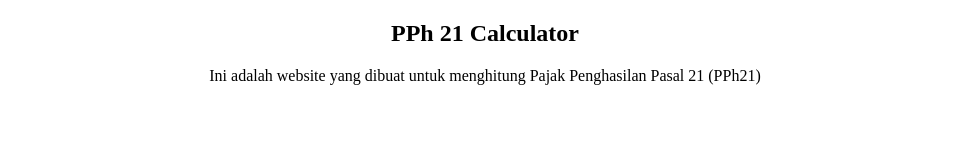
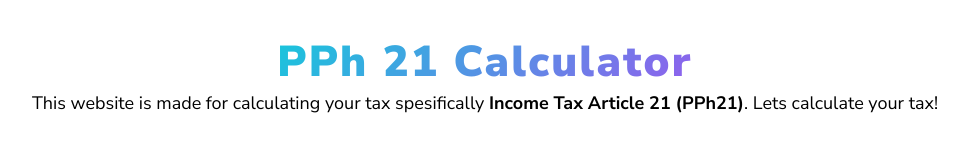
Before and after one commit to ipan-gunawan/PPh21Calculator, a plain HTML site: page index.html in a window 1280 px wide. Shown: the whole page, without its empty margins (155-1123 px from the left). Drawn offline with Linux system fonts and the light colour scheme.

Commit message:
Styling for the title and description

```diff
--- a/index.html
+++ b/index.html
@@ -22,8 +22,9 @@
       </div>
       <div class="description">
         <p>
-          Ini adalah website yang dibuat untuk menghitung Pajak Penghasilan
-          Pasal 21 (PPh21)
+          This website is made for calculating your tax spesifically
+          <span class="pph">Income Tax Article 21 (PPh21)</span>. Lets calculate
+          your tax!
         </p>
       </div>
     </section>
--- a/src/css/style.css
+++ b/src/css/style.css
@@ -1,7 +1,34 @@
+*,
+body,
+html {
+  margin: 0;
+  padding: 0;
+  box-sizing: border-box;
+  font-family: "Nunito Sans", sans-serif;
+}
+
+#wrapper {
+  padding: 2em;
+}
+
 #wrapper .title {
   text-align: center;
 }
 
+#wrapper .title h1 {
+  font-size: 2.7em;
+  background-image: linear-gradient(315deg, #f907fc 0%, #05d6d9 74%);
+  -webkit-background-clip: text;
+  color: transparent;
+  font-weight: 900;
+  letter-spacing: 0.05em;
+}
+
 #wrapper .description {
   text-align: center;
+  font-size: 1.125rem;
 }
+
+#wrapper .description .pph {
+  font-weight: bold;
+}
```
